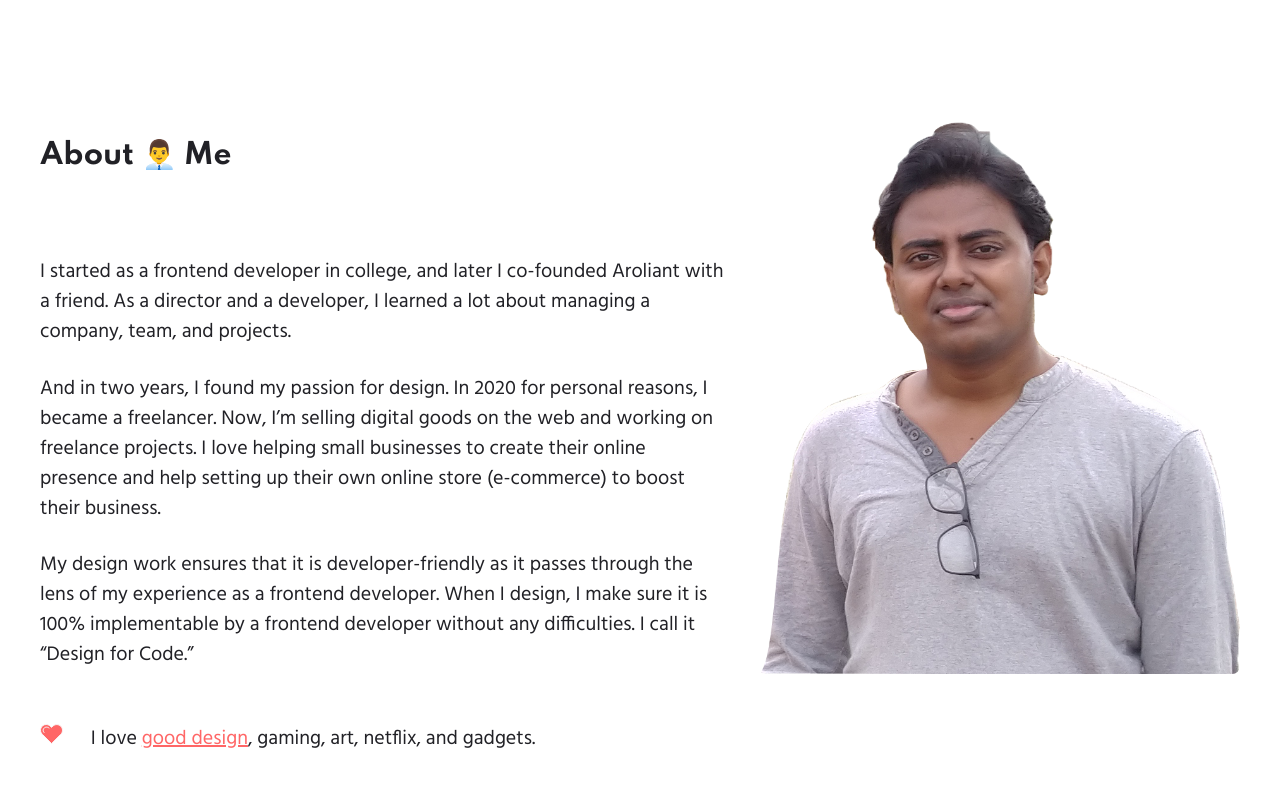
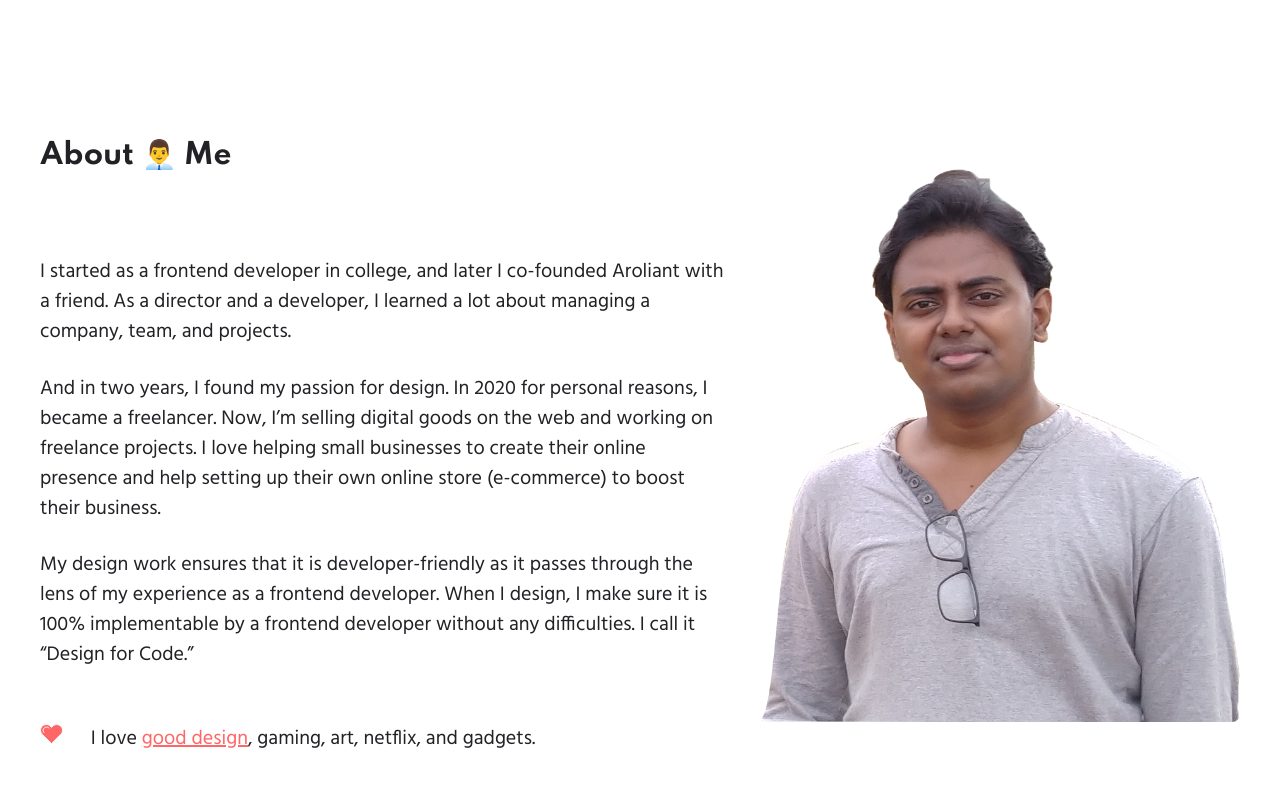
Before and after one commit to narenkram/Lance, a Nuxt app: page / in a window 1280 px wide. Shown: the part 3060-3860 px from the top of the page. Built offline with nearby package versions, Linux system fonts and the light colour scheme.

Commit message:
Update index.vue

```diff
--- a/pages/index.vue
+++ b/pages/index.vue
@@ -239,11 +239,11 @@
             </p>
           </div>
         </div>
-        <div class="d-none d-md-block col-md-5 col-lg-5">
+        <div class="d-none d-md-block col-md-5 col-lg-5 align-self-center">
           <img
             src="~/assets/images/narendra_ram.png"
             class="img-fluid"
-            alt=""
+            alt="narendra_ram_potrait"
           />
         </div>
       </div>
```
